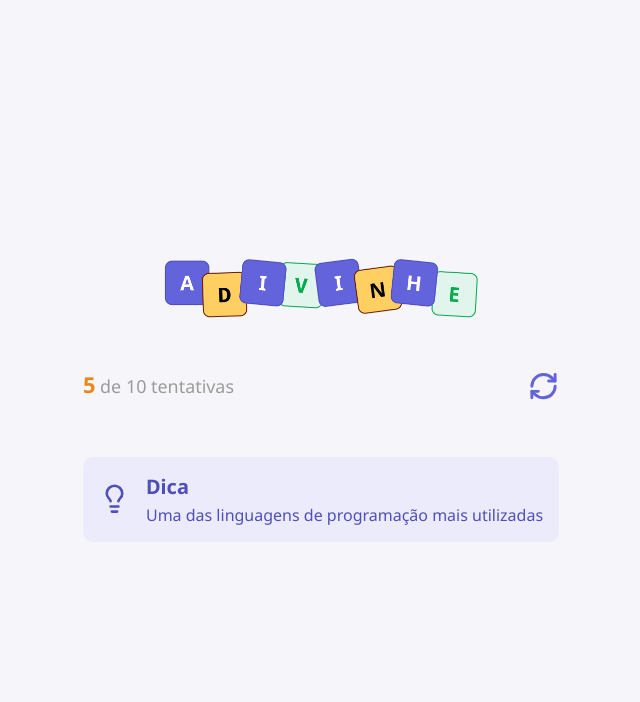
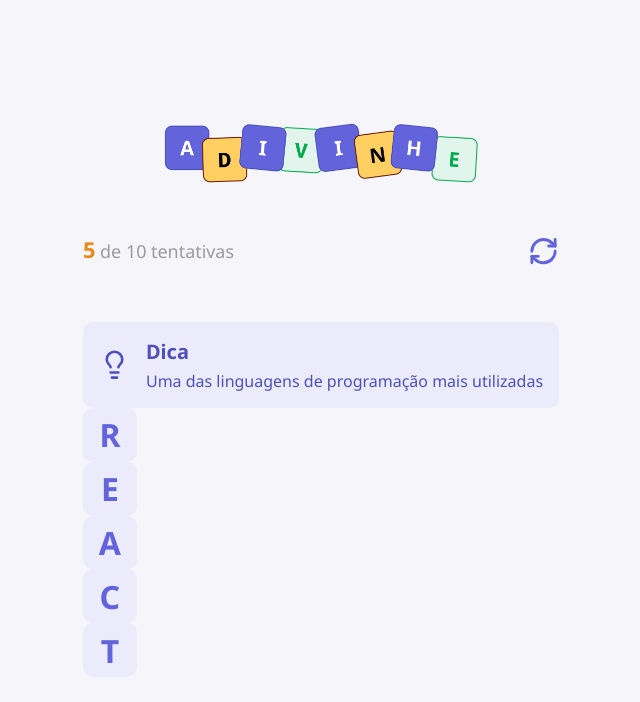
Before and after one commit to Erick-A-Martins/guessword-react, a React (Vite) app: page / in a window 1280 px wide. Shown: the top 702 px of the page, without its empty margins (319-959 px from the left). Built offline with nearby package versions, Linux system fonts and the light colour scheme.

Commit message:
feat: add Letter component

```diff
--- a/src/App.tsx
+++ b/src/App.tsx
@@ -1,5 +1,6 @@
 import { Header } from "./components/Header";
 import { Tip } from "./components/Tip";
+import { Letter } from "./components/Letter";
 import styles from "./app.module.css";
 
 export default function App(){
@@ -14,6 +15,12 @@
                 <Header current={5} max={10} onRestart={handleRestartGame} />
 
                 <Tip tip="Uma das linguagens de programação mais utilizadas" />
+
+                <Letter value="R" />
+                <Letter value="E" />
+                <Letter value="A" />
+                <Letter value="C" />
+                <Letter value="T" />
             </main>
         </div>
     )
--- /dev/null
+++ b/src/components/Letter/index.tsx
@@ -0,0 +1,13 @@
+import styles from "./styles.module.css";
+
+type Props = {
+    value?: string
+}
+
+export function Letter( { value="" }: Props){
+    return (
+        <div className={styles.letter}>
+            <span>{ value }</span>
+        </div>
+    )
+}
--- /dev/null
+++ b/src/components/Letter/styles.module.css
@@ -0,0 +1,16 @@
+.letter {
+    width: 3.37rem;
+    height: 3.37rem;
+    border-radius: 0.62rem;
+
+    background-color: #ebebfc;
+    color: #6363db;
+
+    text-transform: uppercase;
+    font-size: 2rem;
+    font-weight: bold;
+
+    display: flex;
+    align-items: center;
+    justify-content: center;
+}
```
